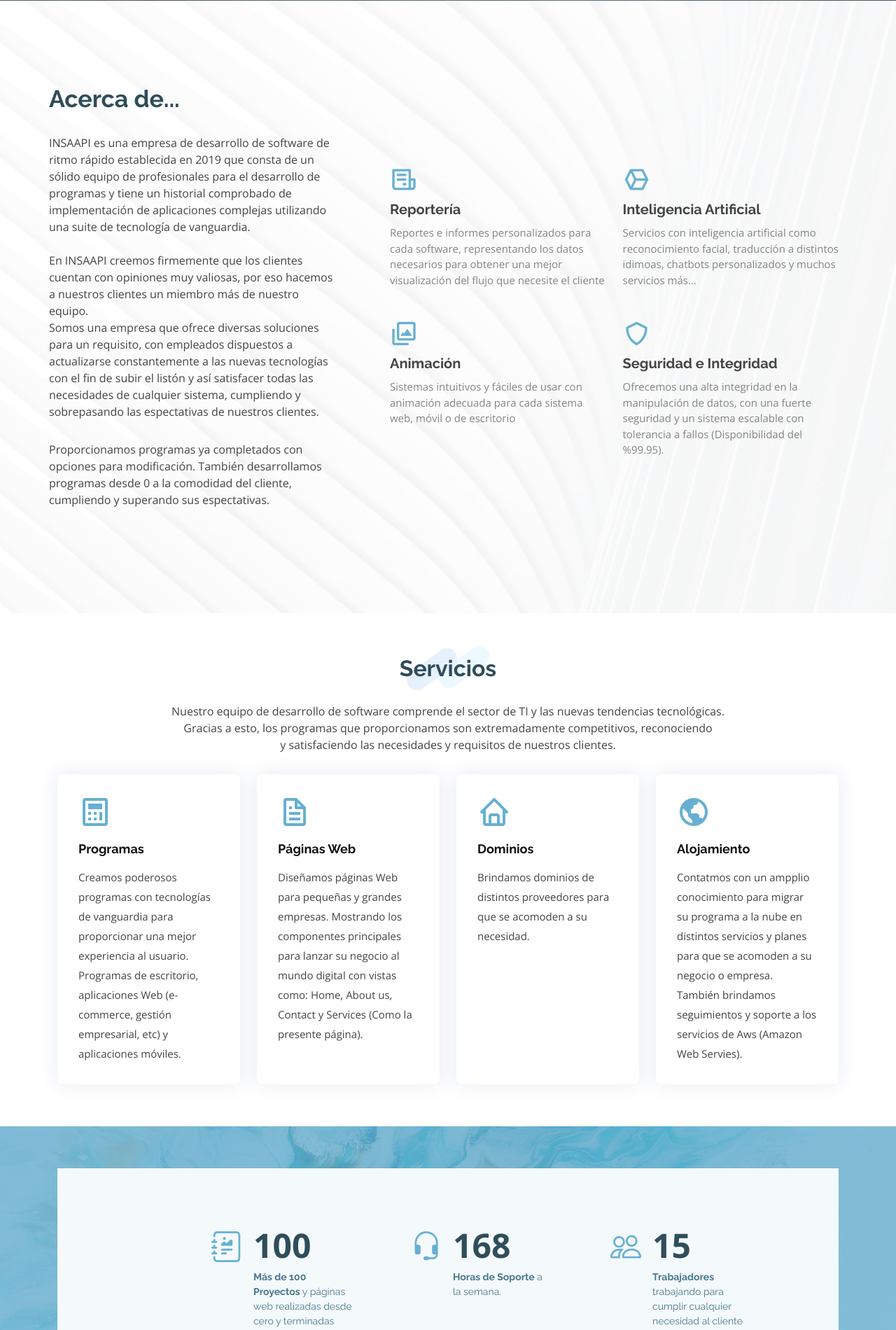
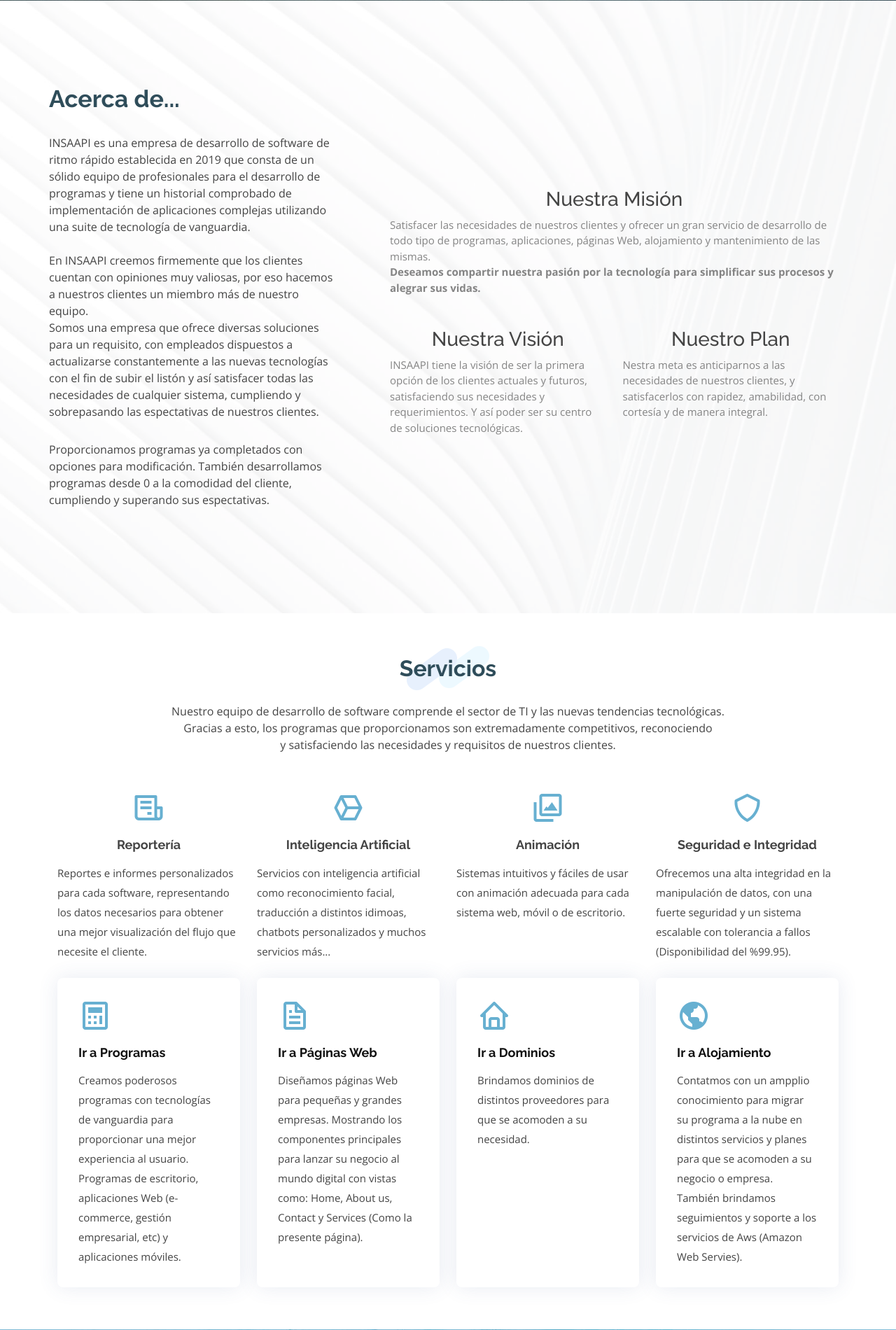
Before and after one commit to HenryLeon95/INSAAPI, a Django app: page / in a window 1280 px wide. Shown: the part 799-2699 px from the top of the page at 70% size. Run offline with Django 3.2, Linux system fonts and the light colour scheme; some libraries are stand-ins or nearby versions.

Commit message:
Mision y vision agregadas

```diff
--- a/templates/base.html
+++ b/templates/base.html
@@ -130,32 +130,32 @@
           <div class="col-xl-7 d-flex align-items-stretch">
             <div class="icon-boxes d-flex flex-column justify-content-center">
               <div class="row">
-                <div class="col-md-6 icon-box" data-aos="fade-up" data-aos-delay="100">
-                  <i class="bx bx-receipt"></i>
-                  <h4>Reportería</h4>
-                  <p>Reportes e informes personalizados para cada software, representando los datos necesarios para
-                    obtener una mejor visualización del flujo que necesite el cliente</p>
+                <div class="col-md-12 icon-box" data-aos="fade-up" data-aos-delay="100">
+                  <h3 style="text-align: center;">Nuestra Misión</h3>
+                  <p>
+                    Satisfacer las necesidades de nuestros clientes y ofrecer un gran servicio de desarrollo de todo
+                    tipo de programas, aplicaciones, páginas Web, alojamiento y mantenimiento de las mismas.<br>
+                    <strong>Deseamos compartir nuestra pasión por la tecnología para simplificar sus procesos y
+                      alegrar sus vidas.
+                    </strong>
+                  </p>
                 </div>
-                <div class="col-md-6 icon-box" data-aos="fade-up" data-aos-delay="200">
-                  <i class="bx bx-cube-alt"></i>
-                  <h4>Inteligencia Artificial</h4>
-                  <p>Servicios con inteligencia artificial como reconocimiento facial, traducción a distintos idimoas,
-                    chatbots personalizados y muchos servicios más...</p>
+                <div class="col-md-6 icon-box" data-aos="fade-up" data-aos-delay="150">
+                  <h3 style="text-align: center;">Nuestra Visión</h3>
+                  <p>
+                    INSAAPI tiene la visión de ser la primera opción de los clientes actuales y futuros,
+                    satisfaciendo sus necesidades y requerimientos. Y así poder ser su centro de soluciones
+                    tecnológicas.
+                  </p>
                 </div>
-                <div class="col-md-6 icon-box" data-aos="fade-up" data-aos-delay="300">
-                  <i class="bx bx-images"></i>
-                  <h4>Animación</h4>
-                  <p>Sistemas intuitivos y fáciles de usar con animación adecuada para cada sistema web, móvil o de
-                    escritorio</p>
-                </div>
-                <div class="col-md-6 icon-box" data-aos="fade-up" data-aos-delay="400">
-                  <i class="bx bx-shield"></i>
-                  <h4>Seguridad e Integridad</h4>
-                  <p>Ofrecemos una alta integridad en la manipulación de datos, con una fuerte seguridad y un
-                    sistema escalable con tolerancia a fallos (Disponibilidad del %99.95).</p>
+                <div class="col-md-6 icon-box" data-aos="fade-up" data-aos-delay="150">
+                  <h3 style="text-align: center;">Nuestro Plan</h3>
+                  <p>
+                    Nestra meta es anticiparnos a las necesidades de nuestros clientes, y satisfacerlos con rapidez,
+                    amabilidad, con cortesía y de manera integral.</p>
                 </div>
               </div>
-            </div><!-- End .content-->
+            </div>
           </div>
         </div>
 
@@ -171,13 +171,57 @@
           <p>Nuestro equipo de desarrollo de software comprende el sector de TI y las nuevas tendencias
             tecnológicas.<br> Gracias a esto, los programas que proporcionamos son extremadamente competitivos,
             reconociendo <br>y satisfaciendo las necesidades y requisitos de nuestros clientes.</p>
-        </div>
+        </div><br>
 
         <div class="row">
           <div class="col-md-6 col-lg-3 d-flex align-items-stretch mb-5 mb-lg-0">
+            <div  data-aos="fade-up">
+              <div class="icon" style="text-align: center;"><i class="bx bx-receipt"></i></div>
+              <h4 class="title" style="text-align: center;">Reportería</h4>
+              <p class="description">
+                Reportes e informes personalizados para cada software, representando los datos necesarios para
+                obtener una mejor visualización del flujo que necesite el cliente.
+              </p>
+            </div>
+          </div>
+          <div class="col-md-6 col-lg-3 d-flex align-items-stretch mb-5 mb-lg-0">
+            <div data-aos="fade-up">
+              <div class="icon" style="text-align: center;"><i class="bx bx-cube-alt"></i></div>
+              <h4 class="title" style="text-align: center;">Inteligencia Artificial</h4>
+              <p class="description">
+                Servicios con inteligencia artificial como reconocimiento facial, traducción a distintos idimoas,
+                chatbots personalizados y muchos servicios más...
+              </p>
+            </div>
+          </div>
+          <div class="col-md-6 col-lg-3 d-flex align-items-stretch mb-5 mb-lg-0">
+            <div data-aos="fade-up">
+              <div class="icon" style="text-align: center;"><i class="bx bx-images"></i></div>
+              <h4 class="title" style="text-align: center;">Animación</h4>
+              <p class="description">
+                Sistemas intuitivos y fáciles de usar con animación adecuada para cada sistema web, móvil o de
+                escritorio.
+              </p>
+            </div>
+          </div>
+          <div class="col-md-6 col-lg-3 d-flex align-items-stretch mb-5 mb-lg-0">
+            <div data-aos="fade-up">
+              <div class="icon" style="text-align: center;"><i class="bx bx-shield"></i></div>
+              <h4 class="title" style="text-align: center;">Seguridad e Integridad</h4>
+              <p class="description">
+                Ofrecemos una alta integridad en la manipulación de datos, con una fuerte seguridad y un
+                sistema escalable con tolerancia a fallos (Disponibilidad del %99.95).
+              </p>
+            </div>
+          </div>
+        </div>
+
+        <br>
+        <div class="row">
+          <div class="col-md-6 col-lg-3 d-flex align-items-stretch mb-5 mb-lg-0">
             <div class="icon-box" data-aos="fade-up">
-              <div class="icon"><i class="bx bx-calculator"></i></div>
-              <h4 class="title"><a href="{% url 'services' %}">Programas</a></h4>
+              <div class="icon"><a href="{% url 'services' %}"><i class="bx bx-calculator"></i></a></div>
+              <h4 class="title"><a href="{% url 'services' %}">Ir a Programas</a></h4>
               <p class="description">Creamos poderosos programas con tecnologías de vanguardia para proporcionar una
                 mejor experiencia al usuario.
                 <br>Programas de escritorio, aplicaciones Web (e-commerce, gestión empresarial, etc) y aplicaciones
@@ -188,8 +232,8 @@
 
           <div class="col-md-6 col-lg-3 d-flex align-items-stretch mb-5 mb-lg-0">
             <div class="icon-box" data-aos="fade-up" data-aos-delay="100">
-              <div class="icon"><i class="bx bx-file"></i></div>
-              <h4 class="title"><a href="{% url 'services' %}">Páginas Web</a></h4>
+              <div class="icon"><a href="{% url 'services' %}"><i class="bx bx-file"></i></a></div>
+              <h4 class="title"><a href="{% url 'services' %}">Ir a Páginas Web</a></h4>
               <p class="description">Diseñamos páginas Web para pequeñas y grandes empresas. Mostrando los componentes
                 principales para lanzar su negocio
                 al mundo digital con vistas como: Home, About us, Contact y Services (Como la presente página).
@@ -199,8 +243,8 @@
 
           <div class="col-md-6 col-lg-3 d-flex align-items-stretch mb-5 mb-lg-0">
             <div class="icon-box" data-aos="fade-up" data-aos-delay="200">
-              <div class="icon"><i class="bx bx-home"></i></div>
-              <h4 class="title"><a href="{% url 'domains_hosting' %}">Dominios</a></h4>
+              <div class="icon"><a href="{% url 'domains_hosting' %}"><i class="bx bx-home"></i></a></div>
+              <h4 class="title"><a href="{% url 'domains_hosting' %}">Ir a Dominios</a></h4>
               <p class="description">Brindamos dominios de distintos proveedores para que se acomoden a su necesidad.
               </p>
             </div>
@@ -208,8 +252,8 @@
 
           <div class="col-md-6 col-lg-3 d-flex align-items-stretch mb-5 mb-lg-0">
             <div class="icon-box" data-aos="fade-up" data-aos-delay="300">
-              <div class="icon"><i class="bx bx-world"></i></div>
-              <h4 class="title"><a href="{% url 'domains_hosting' %}">Alojamiento</a></h4>
+              <div class="icon"><a href="{% url 'domains_hosting' %}"><i class="bx bx-world"></i></a></div>
+              <h4 class="title"><a href="{% url 'domains_hosting' %}">Ir a Alojamiento</a></h4>
               <p class="description">Contatmos con un ampplio conocimiento para migrar su programa a la nube en
                 distintos servicios y planes para que se acomoden a su negocio o empresa.
                 También brindamos seguimientos y soporte a los servicios de Aws (Amazon Web Servies).
@@ -660,7 +704,8 @@
           <div class="col-lg-2 col-md-6 footer-links">
             <h4>Nuestros Servicios</h4>
             <ul>
-              <li><i class="bx bx-chevron-right"></i> <a href="{% url 'services' %}">Desarrollo de programas<br>y páginas web</a></li>
+              <li><i class="bx bx-chevron-right"></i> <a href="{% url 'services' %}">Desarrollo de programas<br>y
+                  páginas web</a></li>
               <li><i class="bx bx-chevron-right"></i> <a href="{% url 'portfolio' %}">Portafolio</a></li>
             </ul>
           </div>
@@ -668,8 +713,10 @@
           <div class="col-lg-2 col-md-6 footer-links">
             <h4>Otros enlaces</h4>
             <ul>
-              <li><i class="bx bx-chevron-right"></i> <a href="{% url 'domains_hosting' %}">Dominios y Alojamiento</a></li>
-              <li><i class="bx bx-chevron-right"></i> <a href="{% url 'terms_conditions' %}">Términos de servicio<br>y políticas de privacidad</a></li>
+              <li><i class="bx bx-chevron-right"></i> <a href="{% url 'domains_hosting' %}">Dominios y Alojamiento</a>
+              </li>
+              <li><i class="bx bx-chevron-right"></i> <a href="{% url 'terms_conditions' %}">Términos de servicio<br>y
+                  políticas de privacidad</a></li>
             </ul>
           </div>
 
```
